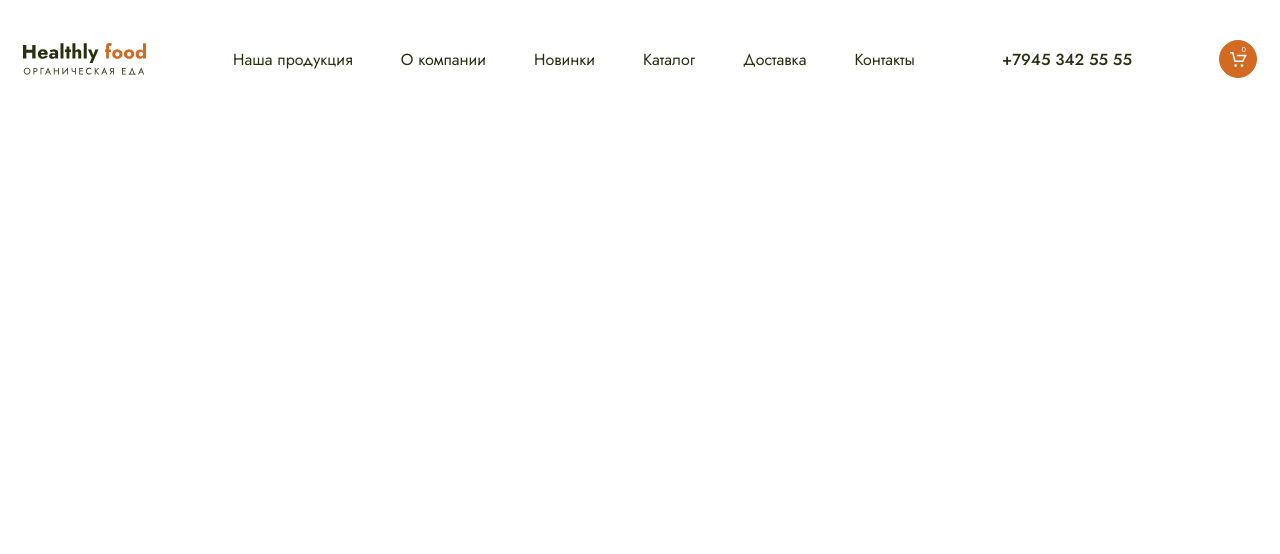
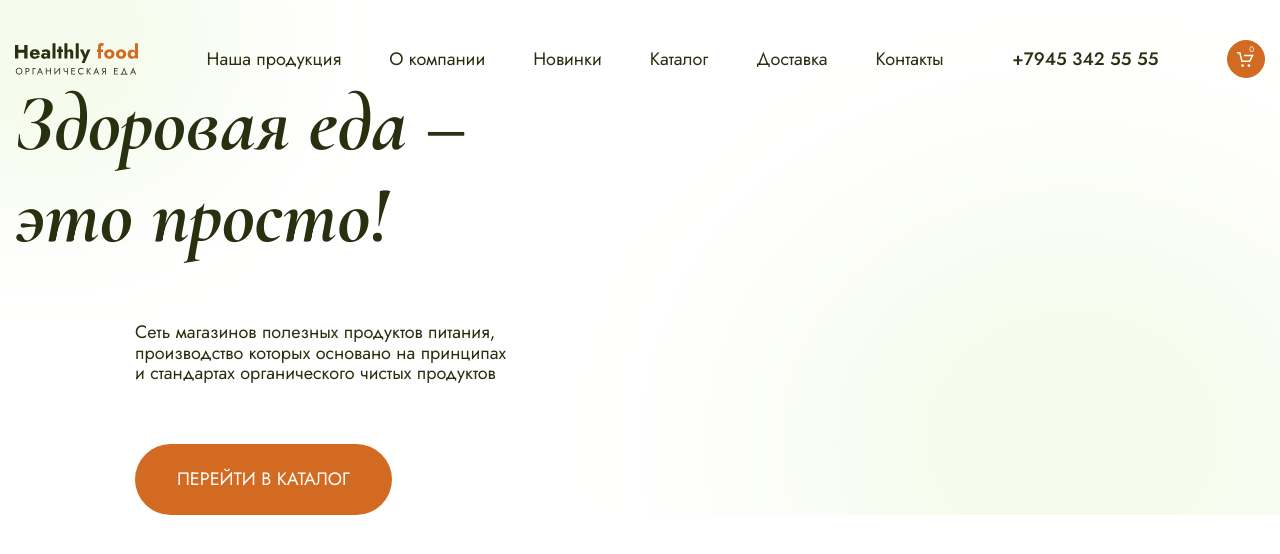
Before and after one commit to Andron67/Module02-Shop, a website built with webpack: page src/index.html in a window 1280 px wide. Built offline with nearby package versions, Linux system fonts and the light colour scheme.

Commit message:
Add files and changes

```diff
--- a/package.json
+++ b/package.json
@@ -16,6 +16,7 @@
     "webpack-dev-server": "^4.9.1"
   },
   "dependencies": {
-    "html-webpack-plugin": "^5.5.0"
+    "html-webpack-plugin": "^5.5.0",
+    "normalize.css": "^8.0.1"
   }
 }
--- a/src/index.html
+++ b/src/index.html
@@ -37,6 +37,24 @@
 				<span class="header__counter">0</span>
 			</button>
 		</header>
+		<div class="container">
+			<div class="main__text">
+				<h1 class="title title_block">
+					Здоровая еда &ndash;
+					<span class="title__span">это просто!</span>
+				</h1>
+			</div>
+			<div class="main__item">
+				<p class="description description_size-s">
+					Сеть магазинов полезных продуктов питания,
+					производство которых основано на&nbsp;принципах
+					 и стандартах органического чистых продуктов
+				</p>
+				<div class="main__link">
+					<a href="#" class="link">Перейти в каталог</a>
+				</div>
+			</div>
+		</div>
 	</div>
 </body>
 </html>
--- a/src/index.js
+++ b/src/index.js
@@ -1 +1,2 @@
+import 'normalize.css'
 import './styles/main.scss'
--- a/src/styles/main.scss
+++ b/src/styles/main.scss
@@ -12,15 +12,16 @@ html {
 }
 
 body {
+	color: $green;
 	font-size: 1.6rem;
 	font-family: $font-jost;
+	font-size: 1.8rem;
 }
 
 .header {
 	max-width: 1440px;
 	margin: 0px auto;
-	margin-top: 4rem;
-	padding: 0px 15px;
+	padding: 4rem 1.5rem 0rem 1.5rem;
 	box-sizing: content-box;
 	display: flex;
 	justify-content: space-between;
@@ -36,7 +37,6 @@ body {
 
 	&__link {
 		color: $green;
-		font-size: 1.6rem;
 		text-decoration: none;
 		&:hover {
 			color: $orange;
@@ -45,7 +45,6 @@ body {
 
 	&__tel {
 		color: $green;
-		font-size: 1.6rem;
 		font-weight: 500;
 		text-decoration: none;
 		&:hover {
@@ -87,3 +86,59 @@ body {
 	width: 12.3rem;
 	height: 3.2rem;
 }
+
+.container {
+	max-width: 1440px;
+	margin: 0px auto;
+	padding: 0px 15px;
+	box-sizing: content-box;
+}
+
+.main {
+	background: url('../images/main.png') no-repeat;
+	background-size: cover;
+	background-position-x: center;
+	&__item {
+		margin-left: 12rem;
+		max-width: 378px;
+		margin-top: 6rem;
+	}
+
+	&__link {
+		margin-top: 6rem;
+	}
+}
+
+.title {
+	font-family: $font-cormorant;
+	font-weight: 700;
+	font-size: 8rem;
+	margin: 0px;
+	&__span {
+		font-style: italic;
+	}
+
+	&_block {
+		.title__span {
+			display: block;
+		}
+	}
+}
+
+.description {
+	margin: 0px;
+	&_size-s {
+		font-size: 1.8rem;
+	}
+}
+
+.link {
+	border-radius: 3.8rem;
+	color: $white;
+	display: inline-block;
+	padding: 2.5rem 4.2rem;
+	background-color: $orange;
+	box-shadow: 0rem 1.0 1.1rem .2rem rgba(207, 92, 13, 0.2);
+	text-transform: uppercase;
+	text-decoration: none;
+}
```
Also changed, not shown: dist/index.html, dist/styles/main.css, src/images/main.png (added), 1 other file.
